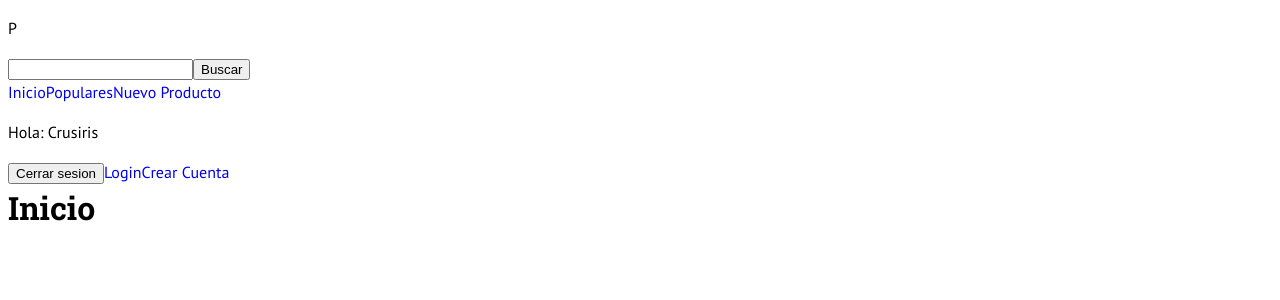
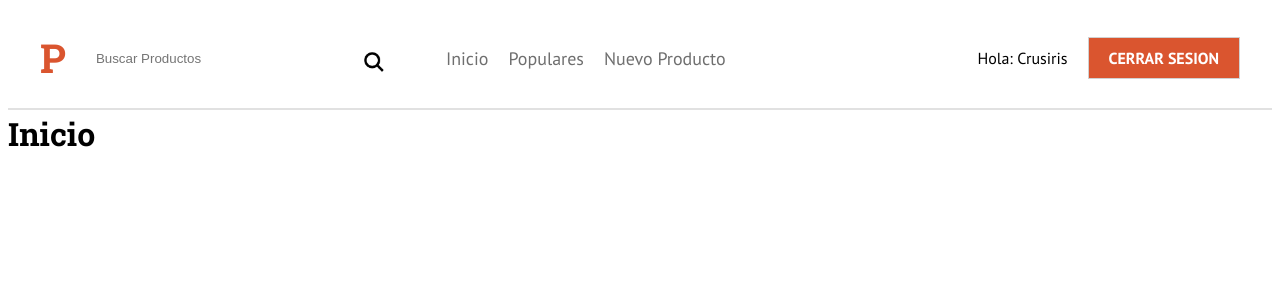
Before and after one commit to Crusiris/clonproducthunt, a Next.js app: page / in a window 1280 px wide. Shown: the top 300 px of the page. Built offline with nearby package versions, Linux system fonts and the light colour scheme.

Commit message:
Estilos para el componente Header

```diff
--- a/components/layout/Header.js
+++ b/components/layout/Header.js
@@ -1,25 +1,83 @@
 import React from 'react';
+import styled from '@emotion/styled';
+//Components
 import Link from 'next/link';
 import Search from '../ui/Search';
 import Nav from '../layout/Nav';
+import Button from '../ui/Button';
+
+//Style components
+const ContenHeader= styled.div`
+    max-width:1200px;
+    width:95%;
+    margin: 0 auto;
+    @media(min-width:768px) {
+        display:flex;
+        justify-content:space-between;
+    }
+`;
+const Logo = styled.p`
+    color: var(--orange);
+    font-size:4rem;
+    line-height:0;
+    font-weight:700;
+    font-family:'Roboto Slab', serif;
+    margin-right:2rem;
+`;
+
+const NameUser = styled.p`
+    margin-right:2rem;
+`;
+
+const ContainerHeader = styled.div`
+  border-bottom:2px solid var(--greythree);
+  padding:1rem 0;
+`;
+
+const SubHeader = styled.div`
+    display:flex;
+    align-items:center;
+`;
 
 const Header = () => {
+    const user = true
     return (
-        <header>
-            <div>
-                <div>
-                    <p>P</p>
+        <ContainerHeader>
+
+            <ContenHeader>
+
+                <SubHeader>
+                    <Link href="/">
+                     <Logo>P</Logo>
+                    </Link>
+
                     <Search/>
                     <Nav/>
-                </div>
-                <div>
-                    <p>Hola: Crusiris</p>
-                    <button type="button">Cerrar sesion</button>
-                    <Link href="/">Login</Link>
-                    <Link href="/">Crear Cuenta</Link>
-                </div>
-            </div>
-        </header>
+                </SubHeader>
+                <SubHeader>
+
+                    {user ?
+                       ( <>
+                         <NameUser>Hola: Crusiris</NameUser>
+                         <Button type="button" bgColor="true">Cerrar sesion</Button>
+                        </>)
+                        :
+                        (<>
+                            <Link href="/">
+                                <Button bgColor="true">Login</Button>
+                            </Link>
+
+                            <Link href="/">
+                                <Button>Crear Cuenta</Button>
+                            </Link>
+                        </>)
+                    }
+
+                </SubHeader>
+
+            </ContenHeader>
+
+        </ContainerHeader>
     );
 }
 
--- a/components/layout/Layout.js
+++ b/components/layout/Layout.js
@@ -13,6 +13,7 @@ const Layout = (props) => {
                    :root {
                        --grey:#3d3d3d;
                        --greytwo:#6f6f6f;
+                       --greythree:#E1E1E1;
                        --orange:#DA552F;
                    }
 
--- a/components/layout/Nav.js
+++ b/components/layout/Nav.js
@@ -1,13 +1,29 @@
 import React from 'react';
+import styled from '@emotion/styled';
 import Link from 'next/link';
+
+const Navbar = styled.nav`
+    padding-left:2rem;
+
+    a{
+        font-size: 1.8rem;
+        margin-left:2rem;
+        color:var(--greytwo);
+        font-family: 'PT Sans', sans-serif;
+
+        &:last-of-type{
+            margin-right:0;
+        }
+    }
+`;
 
 const Nav = () => {
     return (
-        <nav>
+        <Navbar>
             <Link href="/">Inicio</Link>
             <Link href="/">Populares</Link>
             <Link href="/">Nuevo Producto</Link>
-        </nav>
+        </Navbar>
     );
 }
 
--- /dev/null
+++ b/components/ui/Button.js
@@ -0,0 +1,21 @@
+import styled from '@emotion/styled';
+
+const Button = styled.a`
+    font-weight:700;
+    text-transform:uppercase;
+    border:1px solid #d1d1d1;
+    padding:.8rem 2rem;
+    margin-right:1rem;
+    background-color: ${props => props.bgColor ? '#DA552F' : '#FFFFFF'};
+    color: ${props => props.bgColor ? '#FFFFFF' : '#000'};
+
+    &:last-of-type {
+        margin-right:0
+    }
+
+    &:hover{
+        cursor:pointer;
+    }
+`;
+
+export default Button;
--- a/components/ui/Search.js
+++ b/components/ui/Search.js
@@ -1,11 +1,42 @@
 import React from 'react';
+import styled from '@emotion/styled';
 
+const InputText = styled.input`
+    border:1px solid var(--greyThree);
+    padding: 1rem;
+    min-width:300px
+`;
+
+const BtnSubmit = styled.button`
+   height:3rem;
+   width:3rem;
+   display:block;
+   background-size:4rem;
+   background-image:url('/static/img/search.png');
+   background-repeat:no-repeat;
+   position:absolute;
+   right:1rem;
+   top:1px;
+   background-color:rgb(255,255,255);
+   border:none;
+   text-indent:-9999px;
+
+   &:hover {
+       cursor:pointer;
+   }
+`;
+
+const Form = styled.div`
+    position:relative;
+`;
 const Search = () => {
     return (
-        <form>
-            <input type="text"/>
-            <button type="submit">Buscar</button>
-        </form>
+        <Form>
+            <InputText type="text"
+                placeholder="Buscar Productos"
+            />
+            <BtnSubmit type="submit">Buscar</BtnSubmit>
+        </Form>
     );
 }
 
```
Also changed, not shown: public/static/img/search.png (renamed from public/static/img/buscar.png).
